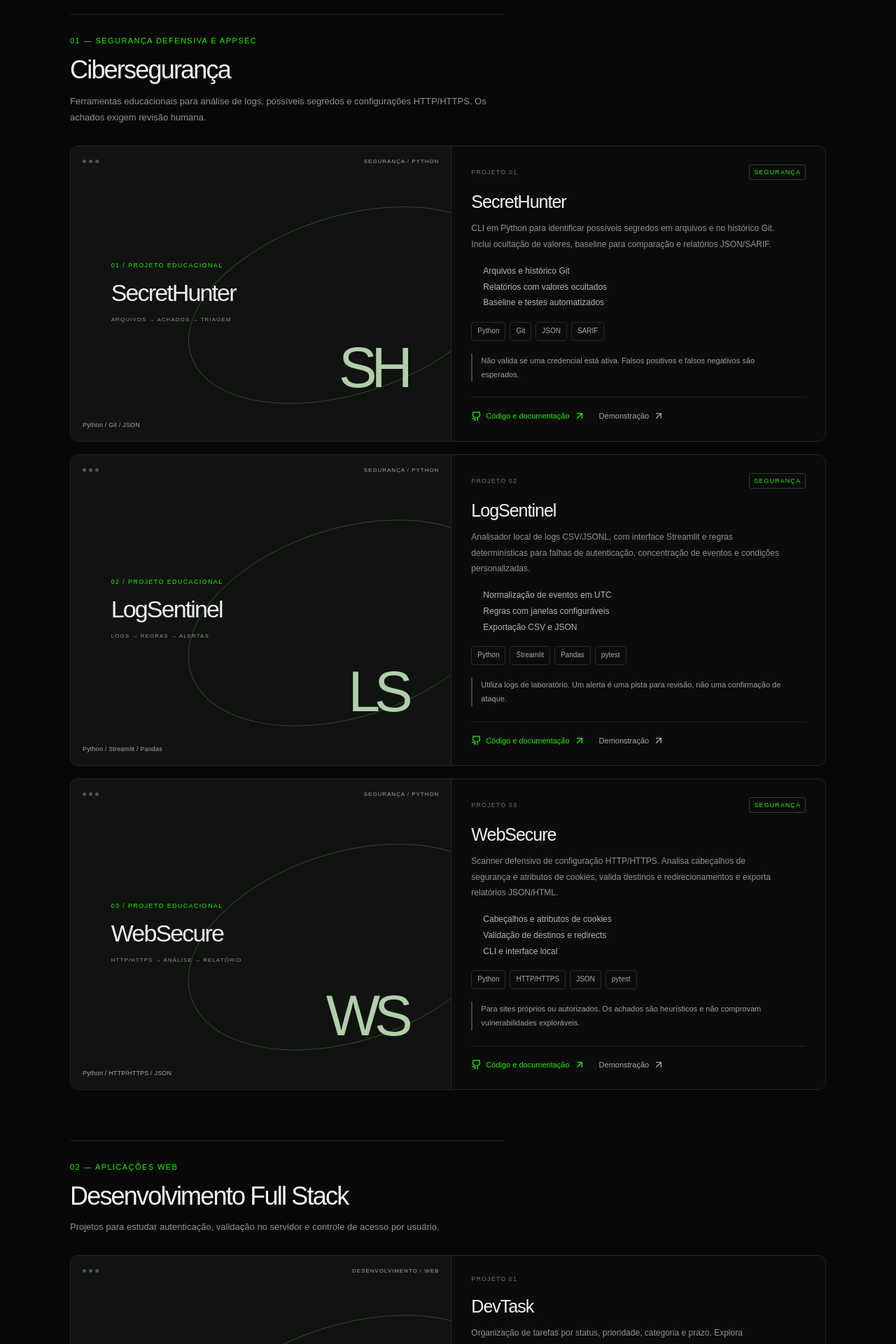
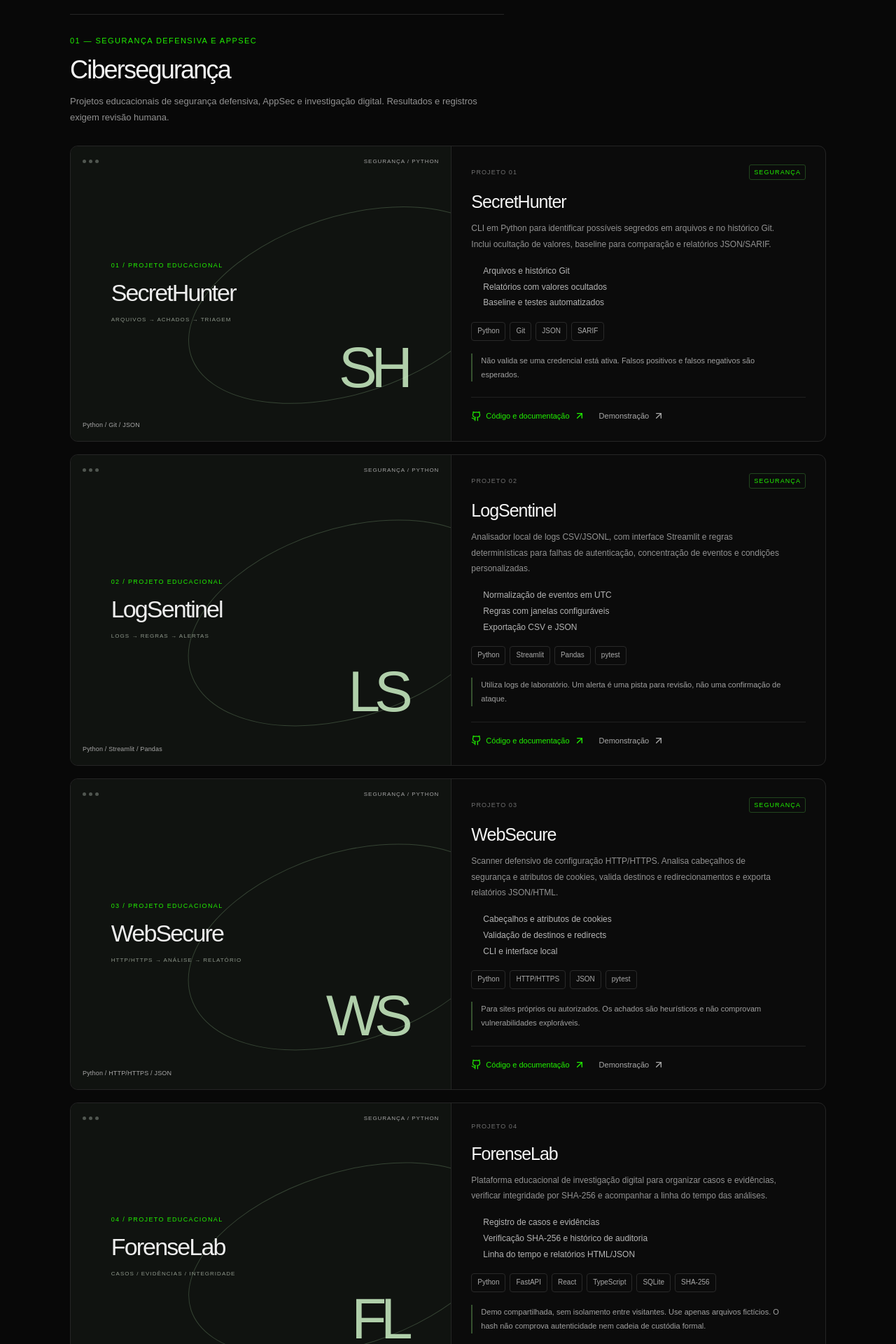
Before and after one commit to devbrunoss/bruno-porfolio, a Next.js app: page /projetos in a window 1280 px wide. Shown: the part 480-2400 px from the top of the page at 70% size. Built offline with nearby package versions, Linux system fonts and the light colour scheme; no server answers.

Commit message:
Adiciona ForenseLab à seleção de projetos de cibersegurança

```diff
--- a/src/app/page.tsx
+++ b/src/app/page.tsx
@@ -26,7 +26,7 @@ export default function HomePage() {
           <div className="home-project-links"><Link className="text-link" href={project.repository} target="_blank" rel="noopener noreferrer">Código e documentação <ArrowUpRight size={16}/><span className="sr-only"> de {project.name} (nova aba)</span></Link>{project.url && <Link className="text-link secondary-link" href={project.url} target="_blank" rel="noopener noreferrer">Demonstração <ArrowUpRight size={16}/><span className="sr-only"> de {project.name} (nova aba)</span></Link>}</div>
         </article>
       ))}</div>
-      <Link className="text-link all-projects" href="/projetos">Ver os cinco projetos <MoveRight size={16}/></Link>
+      <Link className="text-link all-projects" href="/projetos">Ver todos os projetos <MoveRight size={16}/></Link>
     </section>
     <AboutSection />
     </>
--- a/src/data/projects.ts
+++ b/src/data/projects.ts
@@ -1,7 +1,7 @@
 export type ProjectCategory = "ciberseguranca" | "fullstack";
 export type CategoryInfo = { id: ProjectCategory; title: string; eyebrow: string; description: string };
 export const categories: CategoryInfo[] = [
-  { id: "ciberseguranca", title: "Cibersegurança", eyebrow: "SEGURANÇA DEFENSIVA E APPSEC", description: "Ferramentas educacionais para análise de logs, possíveis segredos e configurações HTTP/HTTPS. Os achados exigem revisão humana." },
+  { id: "ciberseguranca", title: "Cibersegurança", eyebrow: "SEGURANÇA DEFENSIVA E APPSEC", description: "Projetos educacionais de segurança defensiva, AppSec e investigação digital. Resultados e registros exigem revisão humana." },
   { id: "fullstack", title: "Desenvolvimento Full Stack", eyebrow: "APLICAÇÕES WEB", description: "Projetos para estudar autenticação, validação no servidor e controle de acesso por usuário." },
 ];
 export type Project = {
@@ -51,6 +51,16 @@ export const projects: Project[] = [
     highlights: ["Cabeçalhos e atributos de cookies", "Validação de destinos e redirects", "CLI e interface local"],
   },
   {
+    slug: "forenselab", category: "ciberseguranca", name: "ForenseLab",
+    description: "Plataforma educacional de investigação digital para organizar casos e evidências, verificar integridade por SHA-256 e acompanhar a linha do tempo das análises.",
+    url: "https://forenselab-web.onrender.com/",
+    repository: "https://github.com/devbrunoss/ForenseLab",
+    technologies: ["Python", "FastAPI", "React", "TypeScript", "SQLite", "SHA-256"],
+    previewTitle: "ForenseLab", previewSubtitle: "CASOS / EVIDÊNCIAS / INTEGRIDADE", mark: "FL",
+    scope: "Demo compartilhada, sem isolamento entre visitantes. Use apenas arquivos fictícios. O hash não comprova autenticidade nem cadeia de custódia formal.",
+    highlights: ["Registro de casos e evidências", "Verificação SHA-256 e histórico de auditoria", "Linha do tempo e relatórios HTML/JSON"],
+  },
+  {
     slug: "devtask", category: "fullstack", name: "DevTask",
     description: "Organização de tarefas por status, prioridade, categoria e prazo. Explora autenticação por sessão, validação no servidor e dados isolados por usuário.",
     url: "https://devtask-sigma.vercel.app/",
```
Also changed, not shown: 1 other file (tests, documents, lock files or other folders).
